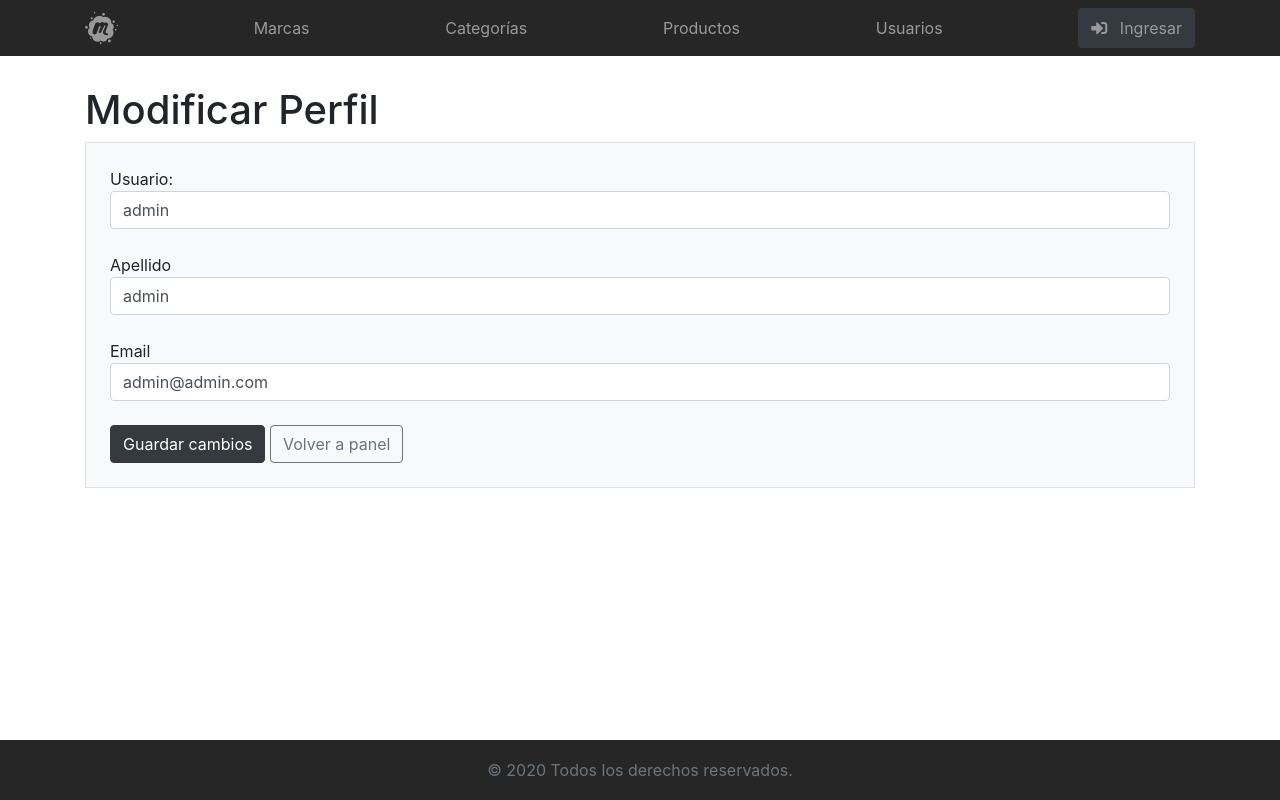
After one commit to Charliiib/Proyecto-Practica-Clases-PHP-y-MYSQL, a PHP site: page /formModificarPerfil.php?idUsuario=1 in a window 1280 px wide. The commit adds this page. Run offline with PHP 8.4, Linux system fonts and the light colour scheme; data comes from the database, SQL or seed files in the repository; some libraries are stand-ins or nearby versions.

Commit message:
Fixed some DropDown menu problems

```diff
--- a/admin.php
+++ b/admin.php
@@ -6,12 +6,12 @@
 	include 'includes/nav.php';
 ?>
 
-<main class="container">
+<main class="container mt-5">
         <h1>Dashboard - Panel principal</h1>
 
-        <section class="list-group">
+        <section class="list-group mt-3">
             <a href="adminMarcas.php" class="list-group-item list-group-item-action">
-                Panel de administración de marcas.
+                Panel de administración de Marcas.
              </a>
              <a href="adminCategorias.php" class="list-group-item list-group-item-action">
                 Panel de administración de Categorías.
--- a/agregarUsuario.php
+++ b/agregarUsuario.php
@@ -9,7 +9,7 @@
 ?>
 
 <main class="container">
-    <h1>Alta de un Usuario</h1>
+    <h1>Alta de un usuario</h1>
 
 <?php
     $class = 'danger';
--- a/formAgregarProducto.php
+++ b/formAgregarProducto.php
@@ -23,9 +23,8 @@
                         <input type="text" name="prdNombre" class="form-control" id="prdNombre" required>
                 </div>
 
-
-                <div class="input-group mb-2">
-                    <label for="prdPrecio">Precio del Producto</label>
+                <label for="prdPrecio">Precio del Producto</label>
+                     <div class="input-group mb-2">
                         <div class="input-group-prepend">
                             <div class="input-group-text">$</div>
                         </div>
--- /dev/null
+++ b/formModificarPerfil.php
@@ -0,0 +1,31 @@
+<?php
+    require 'config/config.php';
+ 	require 'funciones/conexion.php';
+    require 'funciones/usuarios.php';
+         $usuario = verUsuarioPorID();
+	include 'includes/header.html';
+    include 'includes/nav.php';
+?>
+
+<main class="container">
+    <h1>Modificar Perfil</h1>
+        <div class="bg-light border p-4">
+            <form action="modificarUsuario.php" method="post">
+                Usuario: <br>
+                   <input type="text" name="usuNombre" value="<?= $usuario['usuNombre'] ?>" class="form-control"><br>
+                Apellido <br>
+                 <input type="text" name="usuApellido" value="<?= $usuario['usuApellido'] ?>" class="form-control"><br>
+                Email <br>
+                    <input type="text" name="usuEmail" value="<?= $usuario['usuEmail'] ?>" class="form-control"><br>
+                    <input type="hidden" name="idUsuario" value="<?= $usuario['idUsuario'] ?>">
+                        <button class="btn btn-dark">Guardar cambios</button>
+                        <a href="adminUsuarios.php" class="btn btn-outline-secondary">Volver  a panel</a>
+            </form>
+        </div>
+
+
+</main>
+
+<?php
+include 'includes/footer.php';
+?>
--- a/includes/footer.php
+++ b/includes/footer.php
@@ -5,8 +5,8 @@
     </div>
 </footer>
 
-<script src="https://code.jquery.com/jquery-3.5.1.slim.min.js" integrity="sha384-DfXdz2htPH0lsSSs5nCTpuj/zy4C+OGpamoFVy38MVBnE+IbbVYUew+OrCXaRkfj" crossorigin="anonymous"></script>
-<script src="https://cdn.jsdelivr.net/npm/bootstrap@4.5.3/dist/js/bootstrap.bundle.min.js" integrity="sha384-ho+j7jyWK8fNQe+A12Hb8AhRq26LrZ/JpcUGGOn+Y7RsweNrtN/tE3MoK7ZeZDyx" crossorigin="anonymous"></script>
-<link rel="stylesheet" href="https://cdn.jsdelivr.net/npm/bootstrap@4.5.3/dist/css/bootstrap.min.css" integrity="sha384-TX8t27EcRE3e/ihU7zmQxVncDAy5uIKz4rEkgIXeMed4M0jlfIDPvg6uqKI2xXr2" crossorigin="anonymous">
+<script src="https://code.jquery.com/jquery-3.3.1.slim.min.js" integrity="sha384-q8i/X+965DzO0rT7abK41JStQIAqVgRVzpbzo5smXKp4YfRvH+8abtTE1Pi6jizo" crossorigin="anonymous"></script>
+<script src="https://cdnjs.cloudflare.com/ajax/libs/popper.js/1.14.3/umd/popper.min.js" integrity="sha384-ZMP7rVo3mIykV+2+9J3UJ46jBk0WLaUAdn689aCwoqbBJiSnjAK/l8WvCWPIPm49" crossorigin="anonymous"></script>
+<script src="https://stackpath.bootstrapcdn.com/bootstrap/4.1.3/js/bootstrap.min.js" integrity="sha384-ChfqqxuZUCnJSK3+MXmPNIyE6ZbWh2IMqE241rYiqJxyMiZ6OW/JmZQ5stwEULTy" crossorigin="anonymous"></script>
 </body>
 </html>
--- a/includes/header.html
+++ b/includes/header.html
@@ -4,8 +4,7 @@
     <meta charset="UTF-8">
     <meta name="viewport" content="width=device-width, initial-scale=1.0">
     <title>Practica clase PHP & MySql</title>
-
-    <link rel="stylesheet" href="https://cdn.jsdelivr.net/npm/bootstrap@4.5.3/dist/css/bootstrap.min.css" integrity="sha384-TX8t27EcRE3e/ihU7zmQxVncDAy5uIKz4rEkgIXeMed4M0jlfIDPvg6uqKI2xXr2" crossorigin="anonymous">
+    <link rel="stylesheet" href="https://stackpath.bootstrapcdn.com/bootstrap/4.1.3/css/bootstrap.min.css" integrity="sha384-MCw98/SFnGE8fJT3GXwEOngsV7Zt27NXFoaoApmYm81iuXoPkFOJwJ8ERdknLPMO" crossorigin="anonymous">
     <link rel="stylesheet" href="https://use.fontawesome.com/releases/v5.4.1/css/all.css" integrity="sha384-5sAR7xN1Nv6T6+dT2mhtzEpVJvfS3NScPQTrOxhwjIuvcA67KV2R5Jz6kr4abQsz" crossorigin="anonymous">
     <link rel="stylesheet" href="css/estilos.css">
     <link rel="stylesheet" href="css/sweetalert2.css">
--- a/includes/nav.php
+++ b/includes/nav.php
@@ -8,22 +8,27 @@
         <a class="py-2" href="adminProductos.php">Productos</a>
         <a class="py-2" href="adminUsuarios.php">Usuarios</a>
 
-<?php // si está logueado
+<?php
     if ( isset( $_SESSION['login'] ) ){
 ?>
+
 <button class="btn btn-dark dropdown-toggle" type="button" id="dropdownMenuButton" data-toggle="dropdown" aria-haspopup="true" aria-expanded="false">
         <a href="#"><i class="fas fa-sign-out-alt"></i>
             <?= $_SESSION['datosUsuario'] ?>
         </a>
 </button>
 
-     <div class=" dropdown-menu bg-dark" aria-labelledby="dropdownMenuButton">
+     <div class="dropdown-menu bg-dark" aria-labelledby="dropdownMenuButton">
         <a class="dropdown-item bg-dark" href="logout.php">Salir de sistema</a>
         <a class="dropdown-item bg-dark" href="formModificarPerfil.php?idUsuario=<?= $_SESSION['idUsuario'] ?>">Modificar Perfil</a>
         <a class="dropdown-item bg-dark" href="formCambiarPassword.php?idUsuario=<?= $_SESSION['idUsuario'] ?>">Cambiar contraseña</a>
     </div>
+
+
 <?php
-    } else{  // si no está logueado
+    }
+    else
+    {
 ?>
 
 <button class="btn btn-dark">
--- a/index.php
+++ b/index.php
@@ -15,7 +15,7 @@
 <?php
         while ( $producto = mysqli_fetch_assoc($productos) ){
 ?>
-            <div class="card col-lg-3 col-md-6 col-sm-12 ml-5 mb-5 text-center">
+            <div class="card col-lg-3 col-md-6 col-sm-12 ml-5 mb-5 mt-5 text-center">
                 <img src="productos/<?= $producto['prdImagen'] ?>" class="card-img-top">
                 <hr>
                     <h2><?= $producto['prdNombre'] ?></h2>
```
Also changed, not shown: formModificarProducto.php (+5 -6 lines), productos/DSC_0107.JPG (added).
